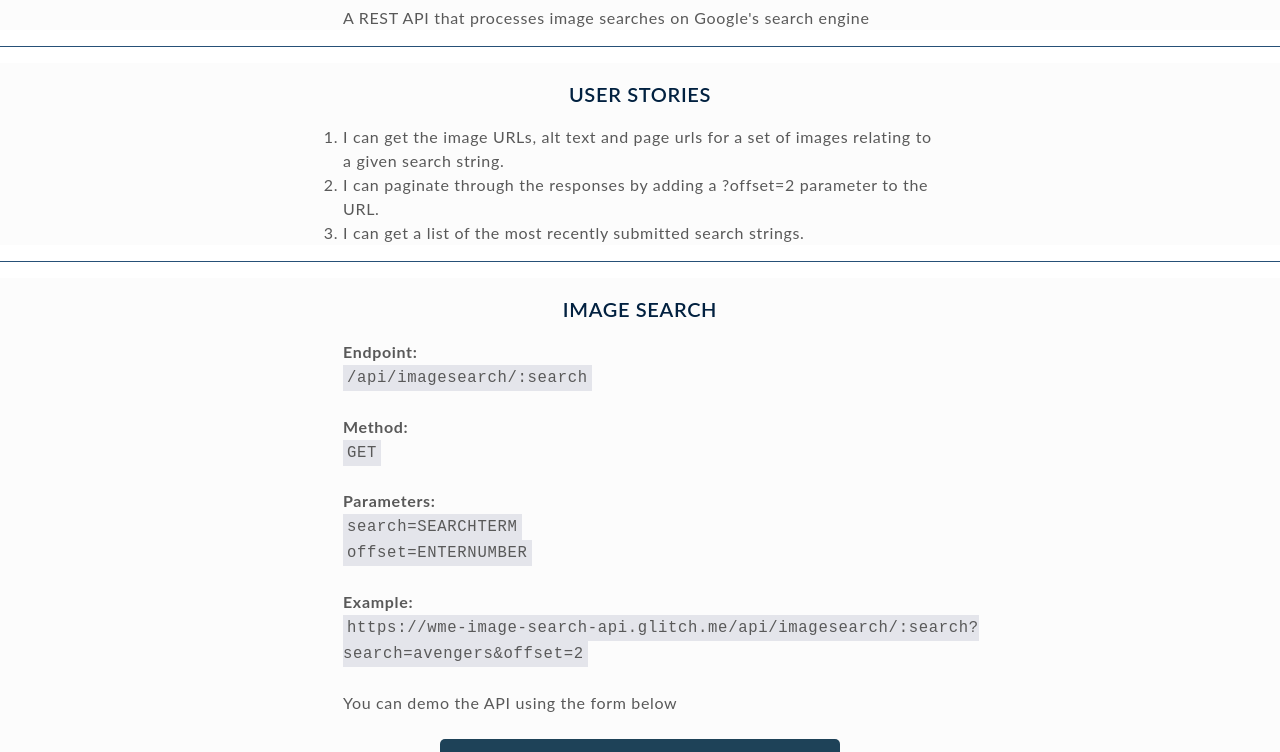
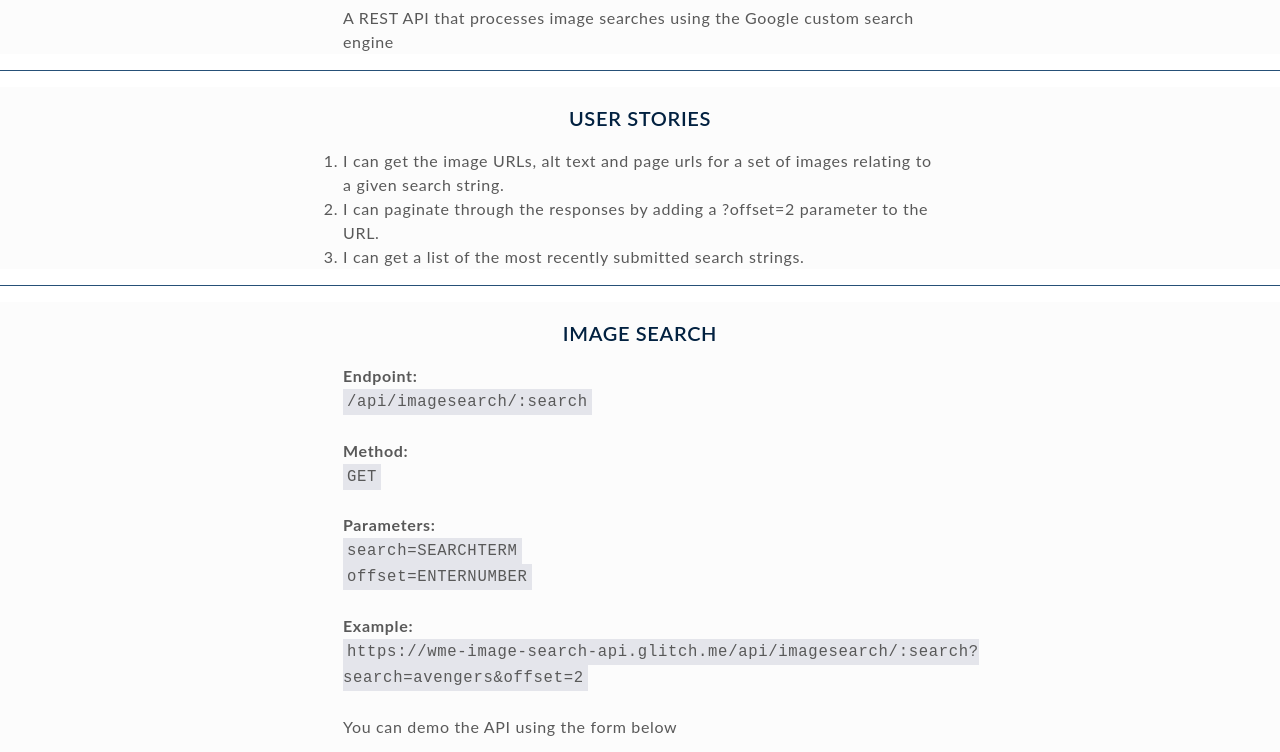
Before and after one commit to wmemorgan/image-search-api, a website: page views/index.html in a window 1280 px wide. Shown: the part 201-953 px from the top of the page. Drawn offline with Linux system fonts and the light colour scheme; files that its build step writes are made by us from their sources.

Commit message:
Update project description

```diff
--- a/views/index.html
+++ b/views/index.html
@@ -26,7 +26,7 @@
         <h1 id="headline">Image Search API</h1>
         <div class="section-doc">
           <p>
-            A REST API that processes image searches on Google's search engine
+            A REST API that processes image searches using the Google custom search engine
           </p>
         </div>
 
```
Also changed, not shown: README.md.
